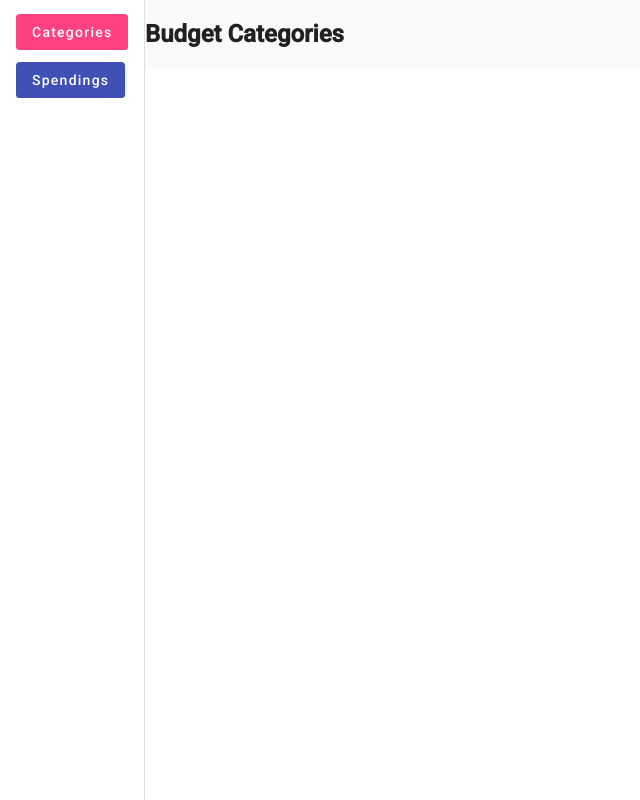
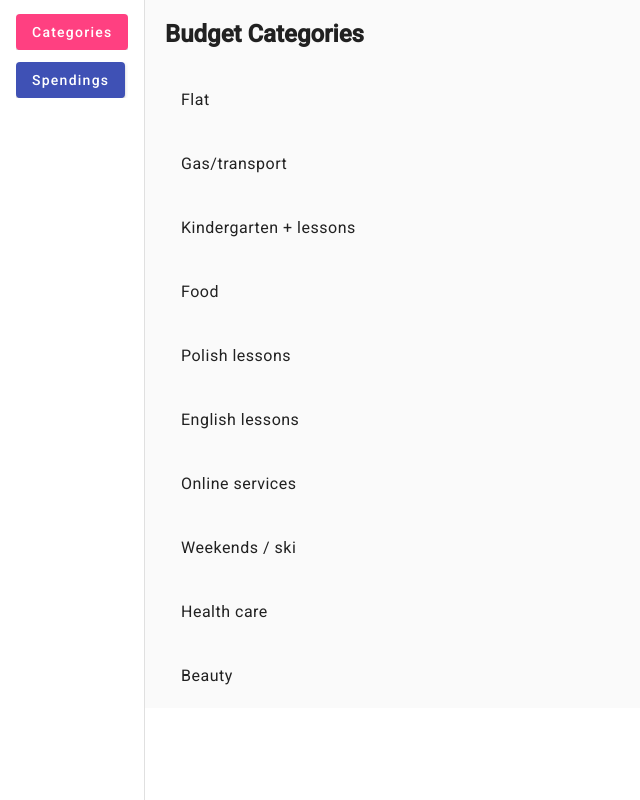
Before and after one commit to tinazavr/my-spendings, an Angular app: page /categories in a window 1280 px wide. Shown: the whole page, without its empty margins (0-640 px from the left). Built offline with nearby package versions, Linux system fonts and the light colour scheme.

Commit message:
Displaycategories list.

```diff
--- a/src/app/app.component.html
+++ b/src/app/app.component.html
@@ -27,6 +27,6 @@
   </mat-sidenav>
 
   <mat-sidenav-content>
-    <router-outlet></router-outlet>
+    <div class = 'routerContent'><router-outlet></router-outlet></div>
   </mat-sidenav-content>
 </mat-sidenav-container>
--- a/src/app/app.component.scss
+++ b/src/app/app.component.scss
@@ -0,0 +1,3 @@
+.routerContent{
+    margin-left: 20px;
+}
--- /dev/null
+++ b/src/app/categories.service.ts
@@ -0,0 +1,25 @@
+import { Injectable } from '@angular/core';
+import { Category } from './category';
+
+@Injectable({
+  providedIn: 'root',
+})
+export class CategoriesService {
+  private categories: Category[] = [
+    { id: 0, name: 'Flat' },
+    { id: 1, name: 'Gas/transport' },
+    { id: 2, name: 'Kindergarten + lessons' },
+    { id: 3, name: 'Food' },
+    { id: 4, name: 'Polish lessons' },
+    { id: 5, name: 'English lessons' },
+    { id: 6, name: 'Online services' },
+    { id: 7, name: 'Weekends / ski' },
+    { id: 8, name: 'Health care' },
+    { id: 9, name: 'Beauty' },
+  ];
+
+  getCategories(): Category[] {
+    return this.categories;
+  }
+  constructor() {}
+}
--- a/src/app/categories/categories.component.html
+++ b/src/app/categories/categories.component.html
@@ -1 +1,5 @@
 <h2>Budget Categories</h2>
+
+<mat-list role="list" *ngFor="let unit of categoriesList">
+  <mat-list-item role="listitem"> {{ unit.name }}</mat-list-item>
+</mat-list>
--- a/src/app/categories/categories.component.ts
+++ b/src/app/categories/categories.component.ts
@@ -1,12 +1,21 @@
-import { Component } from '@angular/core';
+import { Component, OnInit } from '@angular/core';
+import { CategoriesService } from '../categories.service';
+import { Category } from '../category';
+import { MatListModule } from '@angular/material/list';
+import { CommonModule } from '@angular/common';
 
 @Component({
   selector: 'app-categories',
   standalone: true,
-  imports: [],
+  imports: [CommonModule, MatListModule],
   templateUrl: './categories.component.html',
-  styleUrl: './categories.component.scss'
+  styleUrl: './categories.component.scss',
 })
-export class CategoriesComponent {
+export class CategoriesComponent implements OnInit {
+  categoriesList: Category[] = [];
 
+  constructor(private categoriesServive: CategoriesService) {}
+  ngOnInit(): void {
+    this.categoriesList = this.categoriesServive.getCategories();
+  }
 }
--- /dev/null
+++ b/src/app/category.ts
@@ -0,0 +1,4 @@
+export interface Category {
+    id: number,
+    name: string,
+}
```
Also changed, not shown: 1 other file (tests, documents, lock files or other folders).
